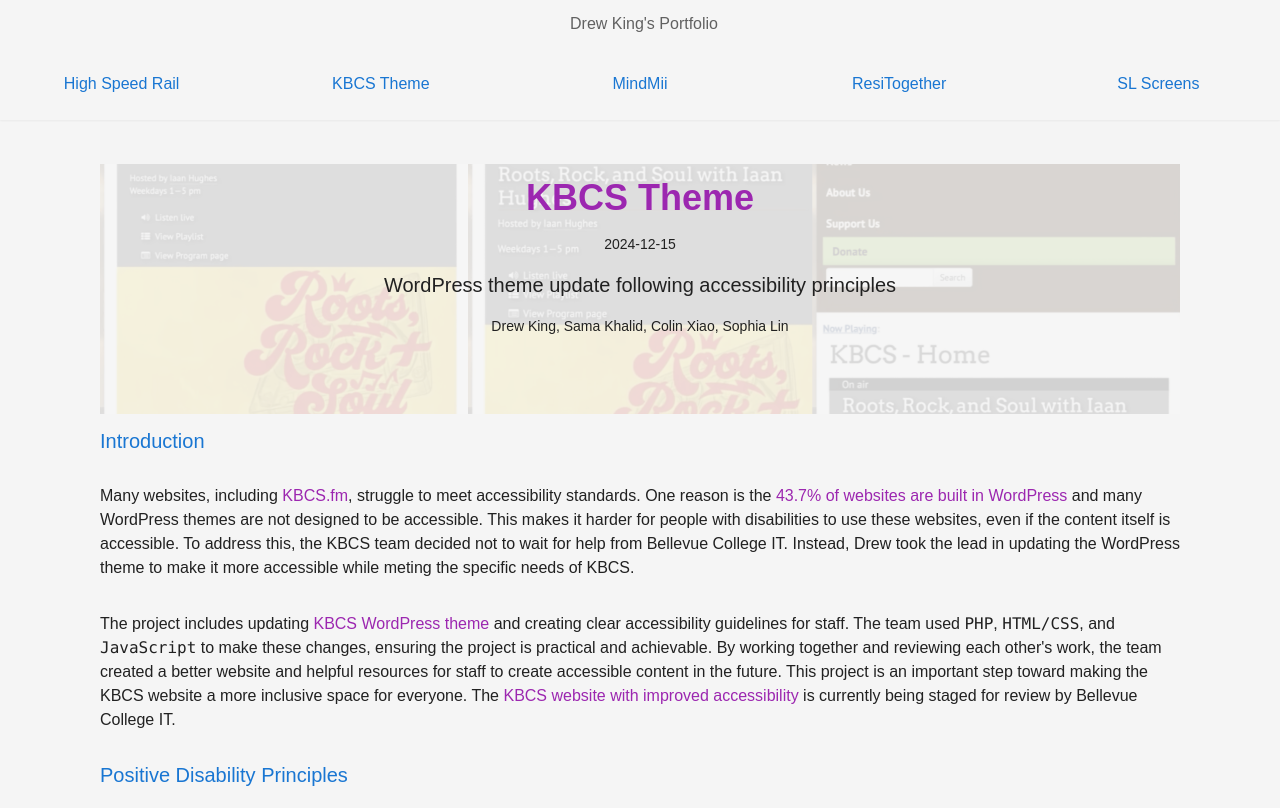
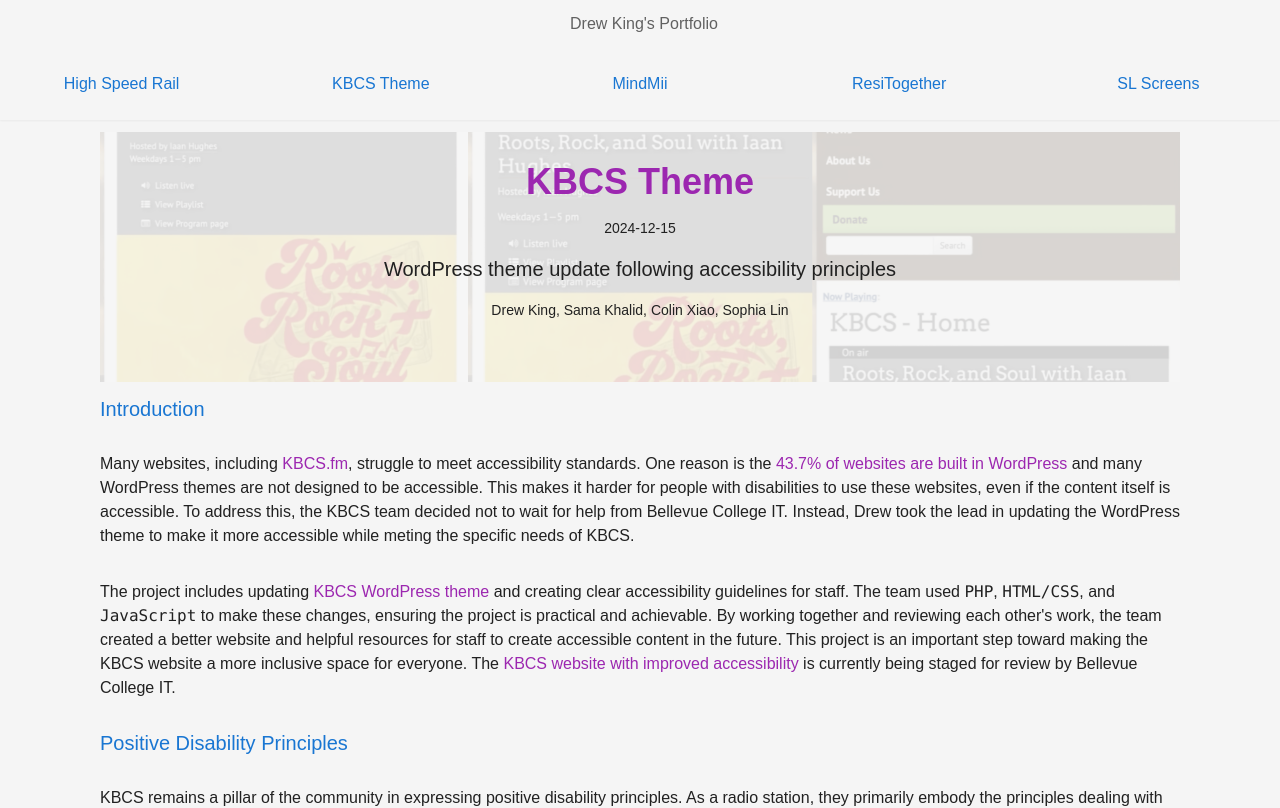
Before and after one commit to andrewpking/kingdrewsea-portfolio, a Next.js app: page /kbcs in a window 1280 px wide. Shown: the top 808 px of the page. Built offline with nearby package versions, Linux system fonts and the light colour scheme.

Commit message:
Resolved a visual bug in project heading image.

```diff
--- a/src/app/styles.scss
+++ b/src/app/styles.scss
@@ -207,7 +207,7 @@ main.project-page p {
 }
 
 main.project-page img {
-    margin: 2rem 0 0.5rem;
+    margin: 0 0 0.5rem;
 }
 
 main.project-page a {
```
